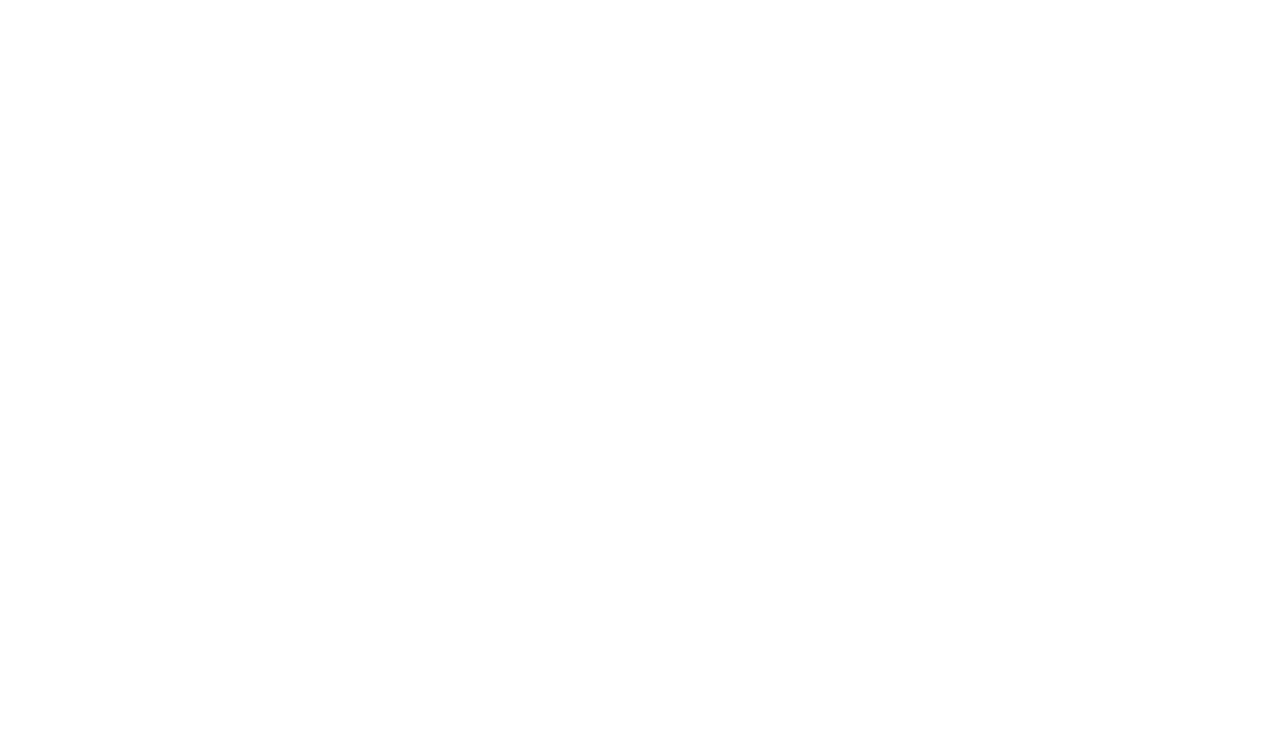
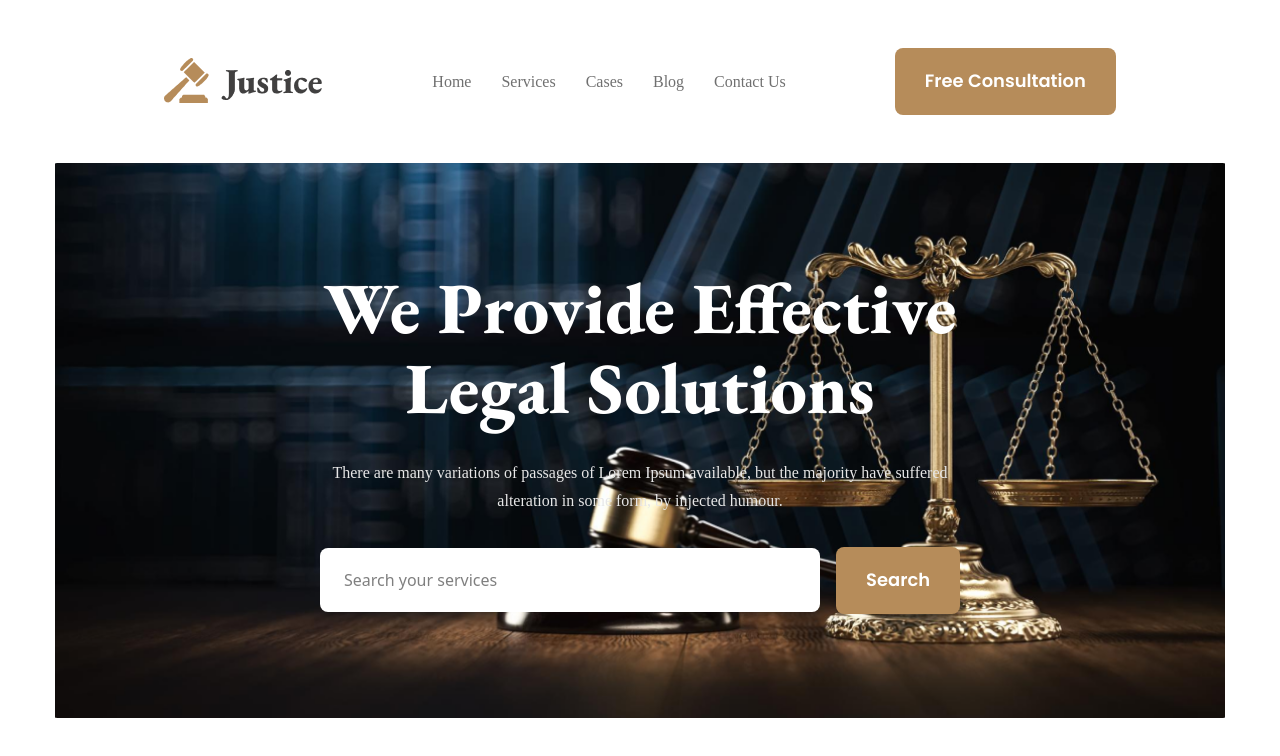
Before and after one commit to biplobrana007/legal-solution-responsive, a plain HTML site: page index.html in a window 1280 px wide. Drawn offline with nearby package versions, Linux system fonts and the light colour scheme.

Commit message:
header section created

```diff
--- a/index.html
+++ b/index.html
@@ -1,15 +1,46 @@
 <!DOCTYPE html>
 <html lang="en">
-<head>
-    <meta charset="UTF-8">
-    <meta name="viewport" content="width=device-width, initial-scale=1.0">
+  <head>
+    <meta charset="UTF-8" />
+    <meta name="viewport" content="width=device-width, initial-scale=1.0" />
     <title>Justice</title>
     <!-- tailwind css -->
     <script src="https://cdn.jsdelivr.net/npm/@tailwindcss/browser@4"></script>
     <!-- main css -->
-    <link rel="stylesheet" href="./style.css">
-</head>
-<body>
-
-</body>
+    <link rel="stylesheet" href="./style.css" />
+  </head>
+  <body>
+    <header class="container">
+      <nav class="main-nav flex justify-evenly items-center py-12">
+        <img src="./images/logo2.png" alt="justice" class="logo" />
+        <ul class="nav-menus flex text-[1rem] gap-[30px]">
+          <li class="nav-menu"><a href="#" class="nav-link">Home</a></li>
+          <li class="nav-menu"><a href="#" class="nav-link">Services</a></li>
+          <li class="nav-menu"><a href="#" class="nav-link">Cases</a></li>
+          <li class="nav-menu"><a href="#" class="nav-link">Blog</a></li>
+          <li class="nav-menu"><a href="#" class="nav-link">Contact Us</a></li>
+        </ul>
+        <button class="btn">Free Consultation</button>
+      </nav>
+      <div
+        class="banner-container text-center py-26 bg-[url(./images/banner.png)] bg-cover bg-center"
+      >
+      <div class="banner bg-[url(./images/Rectangle 5.png) bg-cover bg-center]">
+        <h1 class="banner-title text-7xl font-extrabold leading-20">
+            We Provide Effective <br> Legal Solutions
+          </h1>
+          <p class="banner-subtitle text-[1rem] leading-7 my-8 w-[679px] mx-auto">
+            There are many variations of passages of Lorem Ipsum available, but
+            the majority have suffered alteration in some form, by injected
+            humour.
+          </p>
+          <input
+            type="search"
+            class="search-area py-[20px] rounded-[8px] bg-white w-[500px] mr-3 px-6" placeholder="Search your services"
+          />
+          <button class="btn">Search</button>
+      </div>
+      </div>
+    </header>
+  </body>
 </html>
--- a/style.css
+++ b/style.css
@@ -0,0 +1,46 @@
+/* fonts */
+
+@import url("https://fonts.googleapis.com/css2?family=EB+Garamond:ital,wght@0,400..800;1,400..800&family=Poppins:ital,wght@0,100;0,200;0,300;0,400;0,500;0,600;0,700;0,800;0,900;1,100;1,200;1,300;1,400;1,500;1,600;1,700;1,800;1,900&display=swap");
+
+/* common css */
+.container {
+  max-width: 1170px;
+  margin: auto;
+}
+
+p,
+.nav-link {
+  color: rgba(112, 112, 112, 1);
+  font-family: "Poppons";
+}
+
+h1,
+h2,
+h3,
+h4,
+h5,
+h6 {
+  color: rgba(65, 64, 64, 1);
+  font-family: "EB Garamond";
+}
+
+.btn{
+    color: white;
+    background: #B68C5A;
+    font-size:1.12rem;
+    font-family: "Poppins";
+    font-weight: 600;
+    padding: 20px 30px;
+    border-radius: 8px;
+
+}
+
+/* header */
+
+.banner-title{
+    color: white;
+}
+
+.banner-subtitle{
+    color: rgba(231, 231, 231, 1);
+}
```
